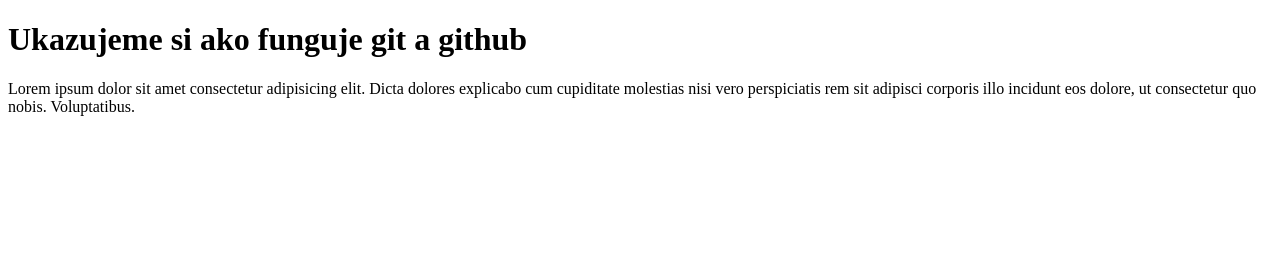
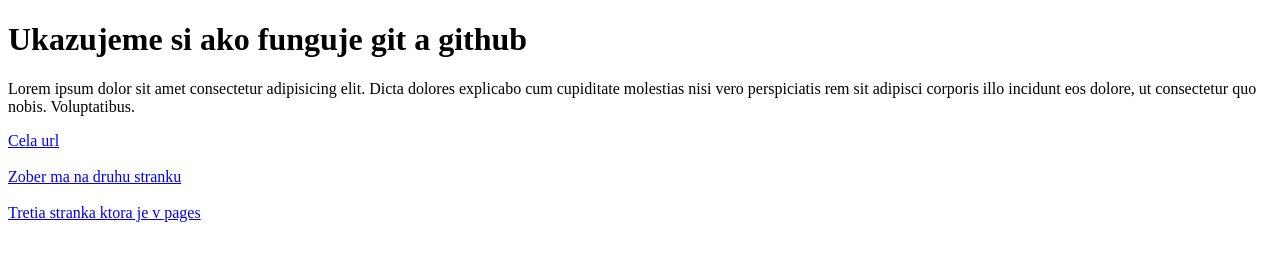
Before and after one commit to AronZajic/webinar11, a plain HTML site: page index.html in a window 1280 px wide. Drawn offline with Linux system fonts and the light colour scheme.

Commit message:
Pridal som href

```diff
--- a/index.html
+++ b/index.html
@@ -10,5 +10,17 @@
     <h1>Ukazujeme si ako funguje git a github</h1>
 
     <p>Lorem ipsum dolor sit amet consectetur adipisicing elit. Dicta dolores explicabo cum cupiditate molestias nisi vero perspiciatis rem sit adipisci corporis illo incidunt eos dolore, ut consectetur quo nobis. Voluptatibus.</p>
+
+    <a href="https://aronzajic.github.io/webinar11/druha_stranka.html">Cela url</a>
+
+    <br>
+    <br>
+
+    <a href="./druha_stranka.html">Zober ma na druhu stranku</a>
+
+    <br>
+    <br>
+
+    <a href="./pages/tretia_stranka.html">Tretia stranka ktora je v pages</a>
 </body>
 </html>
```
